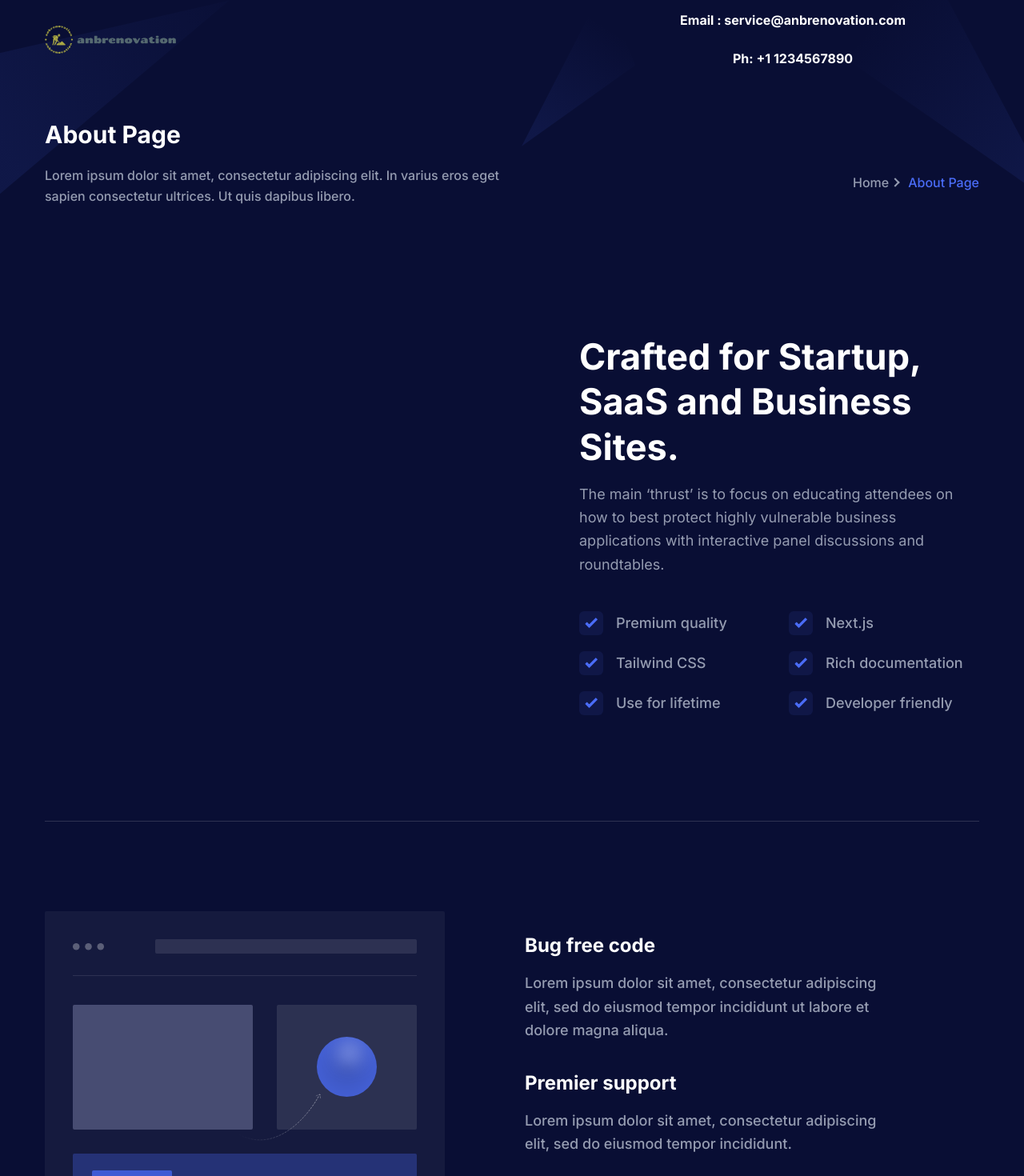
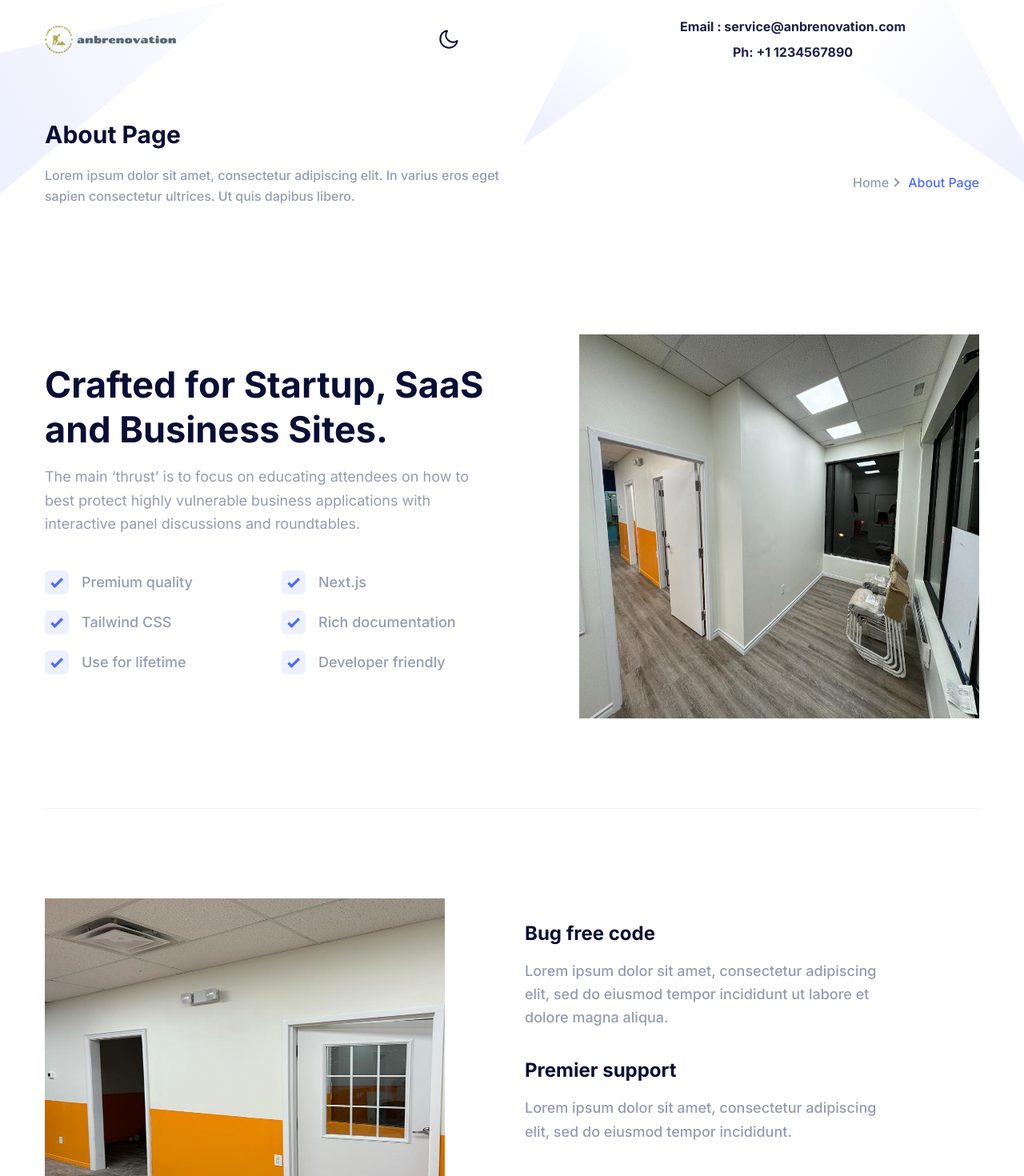
Before and after one commit to abvsashok/projectk1, a Next.js app: page /about in a window 1280 px wide. Shown: the top 1470 px of the page at 80% size. Built offline with nearby package versions, Linux system fonts and the light colour scheme.

Commit message:
Image Changes

```diff
--- a/app/providers.tsx
+++ b/app/providers.tsx
@@ -4,7 +4,7 @@ import { ThemeProvider } from "next-themes";
 
 export function Providers({ children }: { children: React.ReactNode }) {
   return (
-    <ThemeProvider attribute="class" enableSystem={false} defaultTheme="dark">
+    <ThemeProvider attribute="class" enableSystem={false} defaultTheme="light">
       {children}
     </ThemeProvider>
   );
--- a/components/About/AboutSectionOne.tsx
+++ b/components/About/AboutSectionOne.tsx
@@ -22,21 +22,7 @@ const AboutSectionOne = () => {
       <div className="container">
         <div className="border-b border-body-color/[.15] pb-16 dark:border-white/[.15] md:pb-20 lg:pb-28">
           <div className="-mx-4 flex flex-wrap items-center">
-            <div className="w-full px-4 lg:w-1/2 relative">
-              <Image
-                src="/images/service/waiting-hall.jpeg"
-                alt="about-image"
-                fill
-                className="mx-auto max-w-full lg:mr-0"
-              />
-
-            </div>
-
             <div className="w-full px-4 lg:w-1/2">
-              <div
-                className="wow fadeInUp relative mx-auto aspect-[25/24] max-w-[500px] lg:mr-0"
-                data-wow-delay=".2s"
-              >
               <SectionTitle
                 title="Crafted for Startup, SaaS and Business Sites."
                 paragraph="The main ‘thrust’ is to focus on educating attendees on how to best protect highly vulnerable business applications with interactive panel discussions and roundtables."
@@ -62,6 +48,19 @@ const AboutSectionOne = () => {
                 </div>
               </div>
             </div>
+
+            <div className="w-full px-4 lg:w-1/2">
+              <div
+                className="wow fadeInUp relative mx-auto aspect-[25/24] max-w-[500px] lg:mr-0"
+                data-wow-delay=".2s"
+              >
+                <Image
+                  src="/images/service/waiting-hall.jpeg"
+                  alt="about-image"
+                  fill
+                  className="mx-auto max-w-full lg:mr-0"
+                />
+              </div>
             </div>
           </div>
         </div>
--- a/components/About/AboutSectionTwo.tsx
+++ b/components/About/AboutSectionTwo.tsx
@@ -11,7 +11,7 @@ const AboutSectionTwo = () => {
               data-wow-delay=".15s"
             >
               <Image
-                src="/images/about/about-image-2.svg"
+                src="/images/service/service1.jpeg"
                 alt="about image"
                 fill
               />
--- a/components/Header/index.tsx
+++ b/components/Header/index.tsx
@@ -142,8 +142,8 @@ const Header = () => {
                   </ul>
                 </nav>
               </div>
-              {/* <div className="flex items-center justify-end pr-16 lg:pr-0">
-                <Link
+              <div className="flex items-center justify-end pr-16 lg:pr-0">
+                {/* <Link
                   href="/signin"
                   className="hidden py-3 px-7 text-base font-bold text-dark hover:opacity-70 dark:text-white md:block"
                 >
@@ -154,21 +154,21 @@ const Header = () => {
                   className="ease-in-up hidden rounded-md bg-primary py-3 px-8 text-base font-bold text-white transition duration-300 hover:bg-opacity-90 hover:shadow-signUp md:block md:px-9 lg:px-6 xl:px-9"
                 >
                   Sign Up
-                </Link>
+                </Link> */}
                 <div>
                   <ThemeToggler />
                 </div>
-              </div> */}
+              </div>
               <div className="flex flex-col justify-end pr-16  items-center">
                 <Link
-                  href="/signin"
-                  className="hidden py-3 px-7 text-base font-bold text-dark hover:opacity-70 dark:text-white md:block"
+                  href="/#"
+                  className="hidden py-1 px-7 text-base font-bold text-dark hover:opacity-70 dark:text-white md:block"
                 >
                  Email : service@anbrenovation.com
                 </Link>
                 <Link
-                  href="/signin"
-                  className="hidden py-3 px-7 text-base font-bold text-dark hover:opacity-70 dark:text-white md:block"
+                  href="/#"
+                  className="hidden py-1 px-7 text-base font-bold text-dark hover:opacity-70 dark:text-white md:block"
                 >
                   Ph: +1 1234567890
                 </Link>
```
Lines whose indentation alone changed are shown as unchanged.
